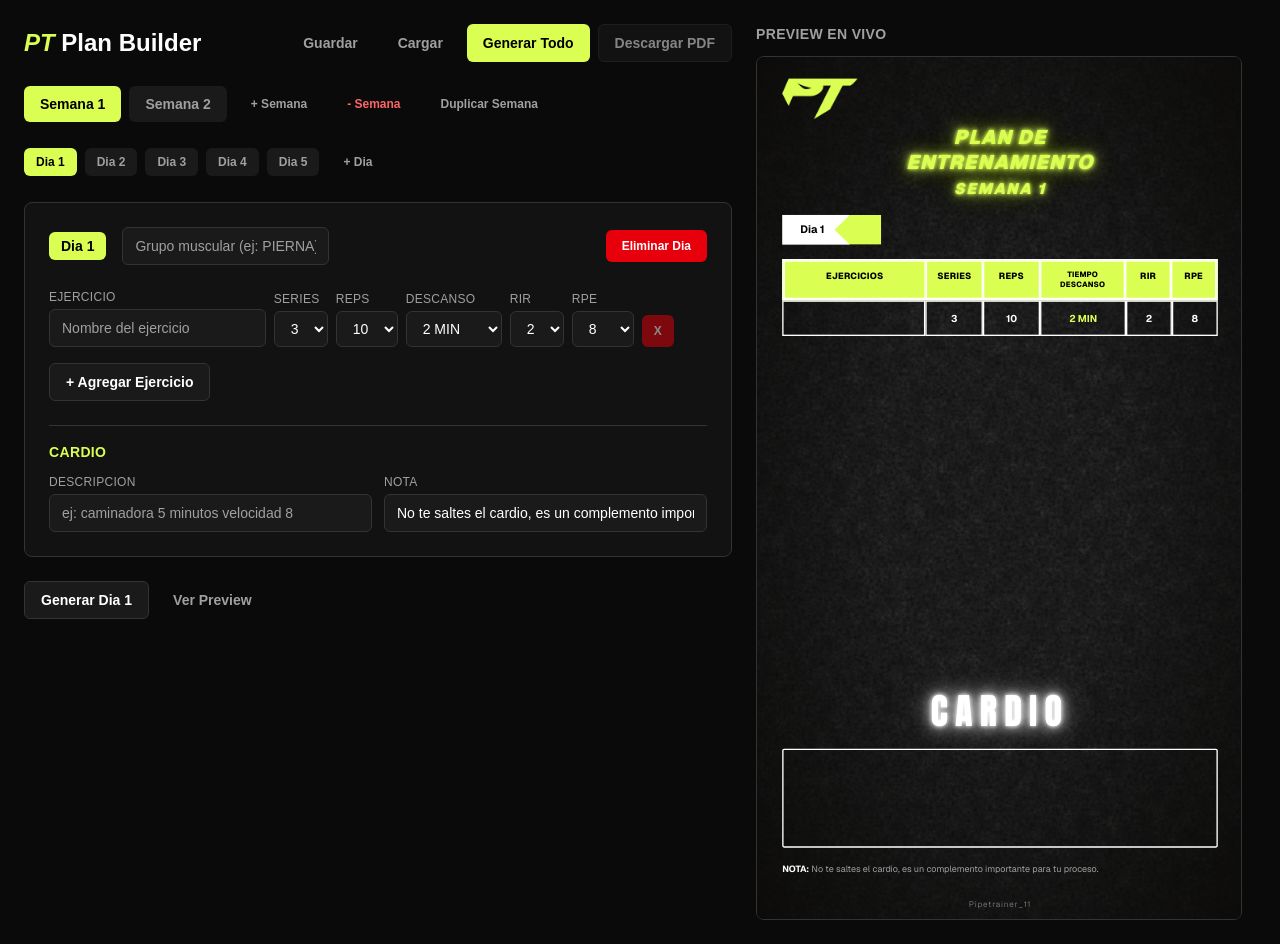
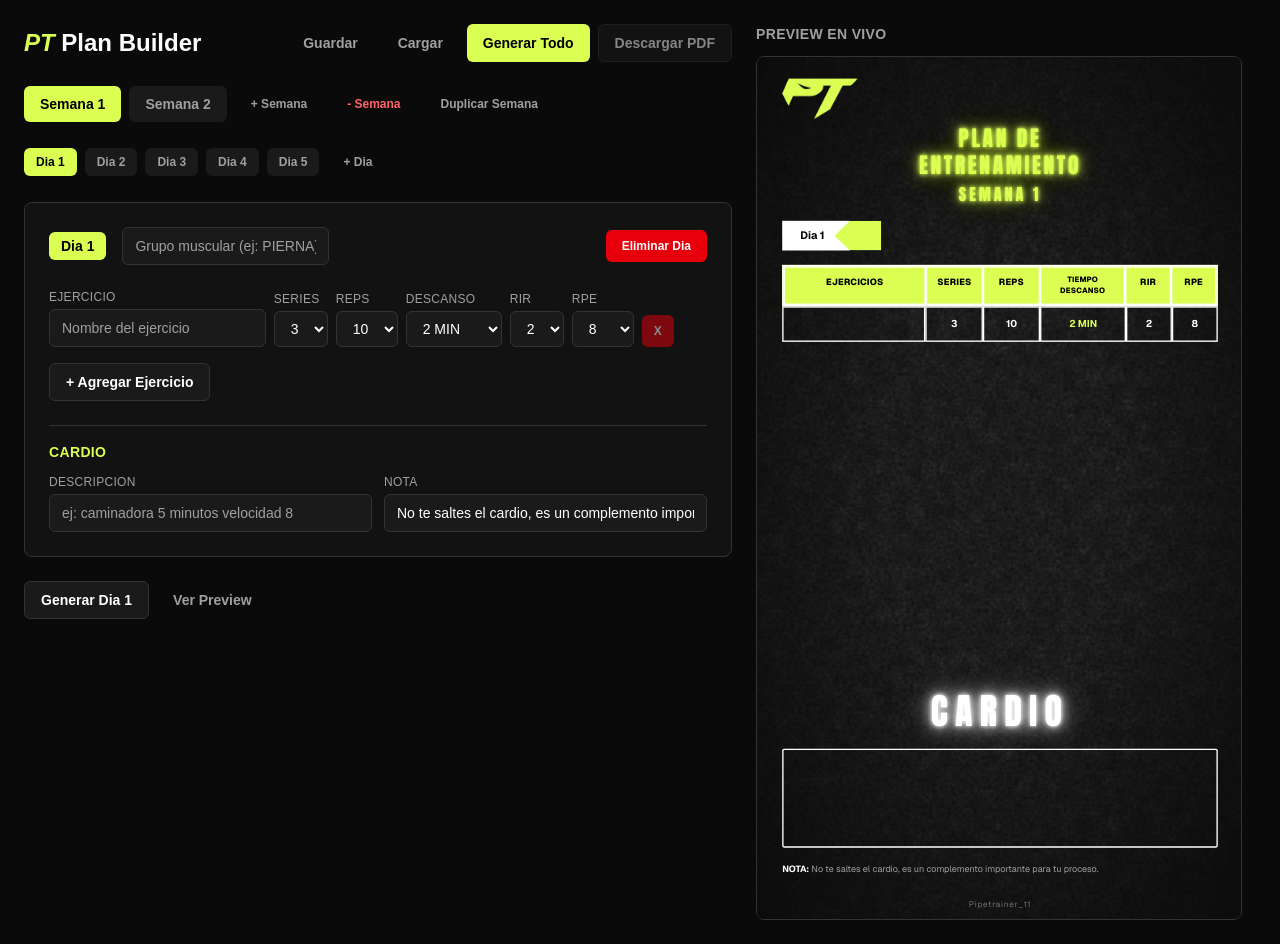
Before and after one commit to felixAgl/pipe-trainer, a Next.js app: page /pipe-trainer/ in a window 1280 px wide. Built offline with nearby package versions, Linux system fonts and the light colour scheme.

Commit message:
fix(workout-card): title and week use Impact font, not italic
- PLAN DE ENTRENAMIENTO: Impact 48px, letter-spacing 0.12em, no italic
- SEMANA X: Impact 36px, letter-spacing 0.18em, no italic
- Matches reference stencil/military bold condensed style
- Consistent with CARDIO font treatment

```diff
--- a/src/components/workout/workout-day-card.tsx
+++ b/src/components/workout/workout-day-card.tsx
@@ -45,18 +45,26 @@ export function WorkoutDayCard({
           />
         </div>
 
-        {/* Plan Title - STRONG neon glow */}
+        {/* Plan Title - bold condensed stencil style */}
         <h1
-          className="text-center text-[44px] font-black italic leading-tight tracking-wider text-pt-accent uppercase"
-          style={{ textShadow: GLOW_GREEN }}
+          className="text-center text-[48px] font-black leading-tight text-pt-accent uppercase"
+          style={{
+            textShadow: GLOW_GREEN,
+            fontFamily: "Impact, 'Arial Black', 'Helvetica Neue', sans-serif",
+            letterSpacing: "0.12em",
+          }}
         >
           PLAN DE
           <br />
           ENTRENAMIENTO
         </h1>
         <h2
-          className="mt-2 text-center text-[34px] font-black italic tracking-widest text-pt-accent uppercase"
-          style={{ textShadow: GLOW_GREEN }}
+          className="mt-2 text-center text-[36px] font-black text-pt-accent uppercase"
+          style={{
+            textShadow: GLOW_GREEN,
+            fontFamily: "Impact, 'Arial Black', 'Helvetica Neue', sans-serif",
+            letterSpacing: "0.18em",
+          }}
         >
           SEMANA {weekNumber}
         </h2>
```
